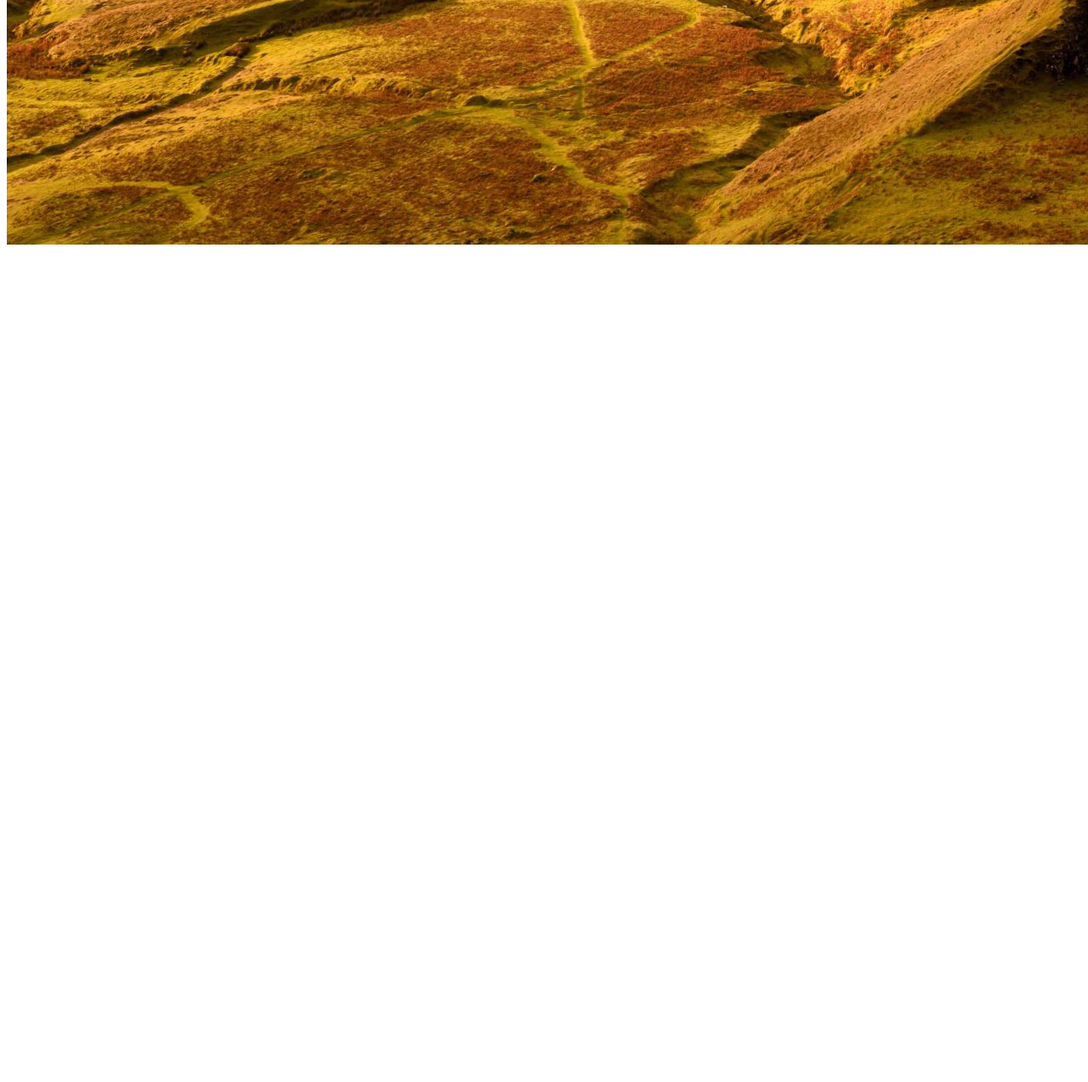
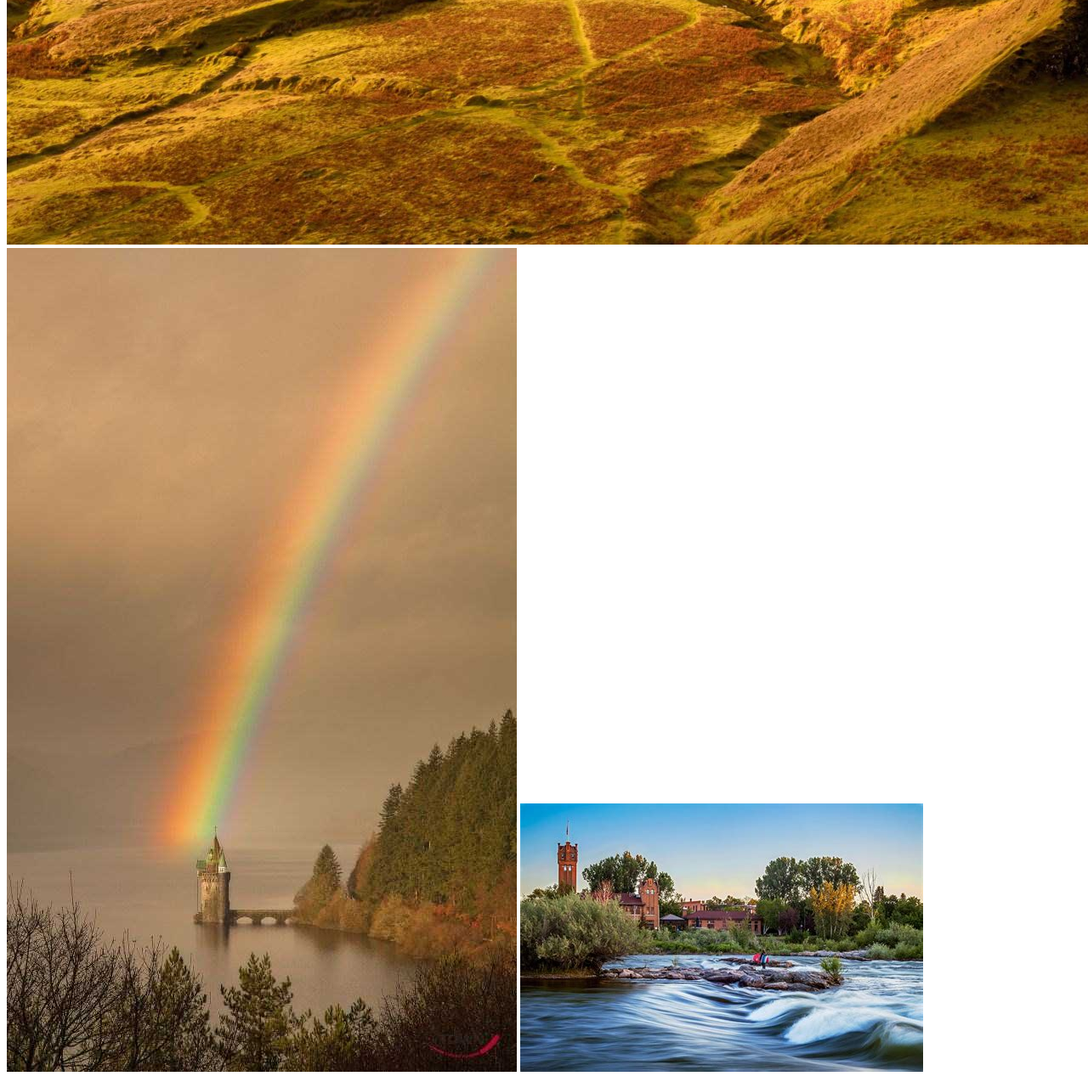
Before and after one commit to twistedmisted/git-module, a plain HTML site: page index.html in a window 1280 px wide. Shown: the part 2631-3905 px from the top of the page at 85% size. Before the commit the page ends 2931 px from the top, so only its background shows below. Drawn offline with Linux system fonts and the light colour scheme.

Commit message:
Added new images to index.html

```diff
--- a/index.html
+++ b/index.html
@@ -11,5 +11,7 @@
 <body>
     <img src="./im1/goose-images-234079828.jpg" alt="first image">
     <img src="./im3/Quiraing-1115-scaled-4035121997.jpg" alt="first image">
+	<img src="./im4/impressive-photos-7-1756816731.jpg" alt="first image">
+	<img src="./im5/th-449434894.jpg" alt="first image">
 <body>
 </html>
```
